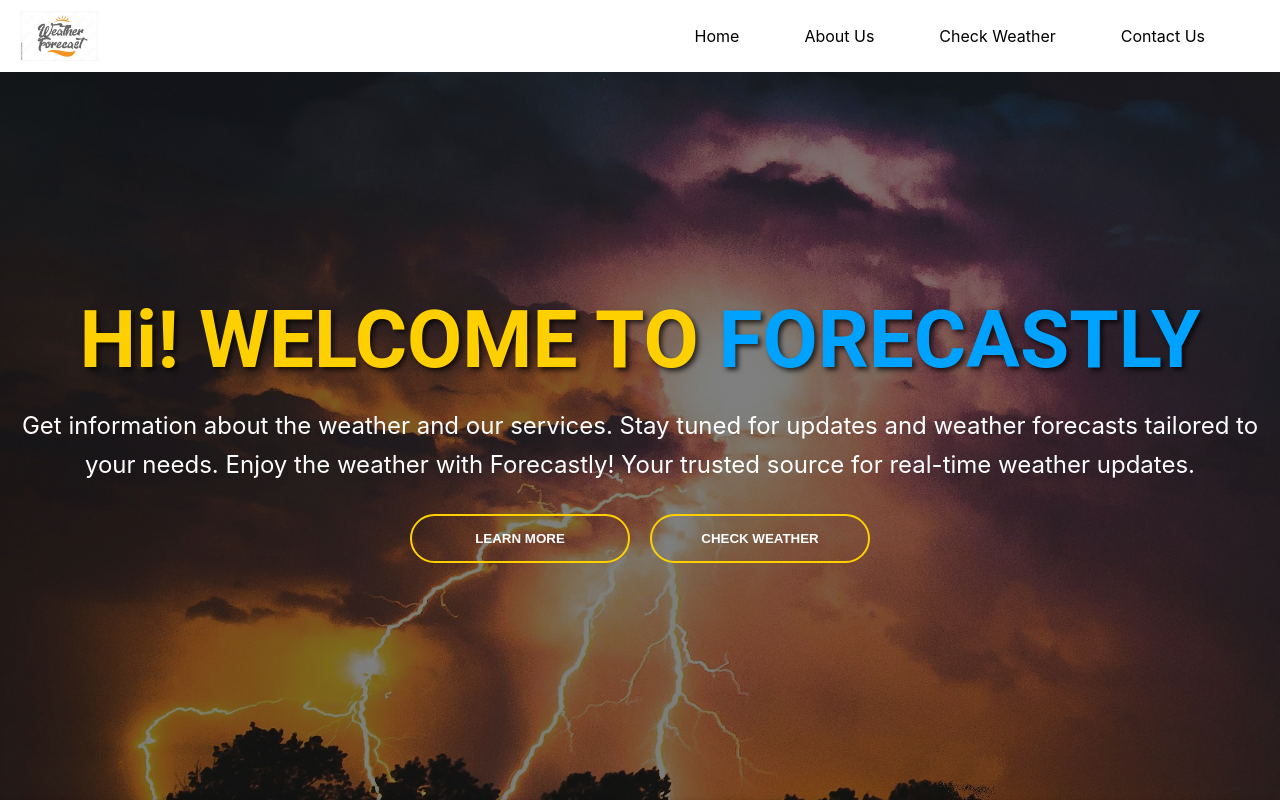
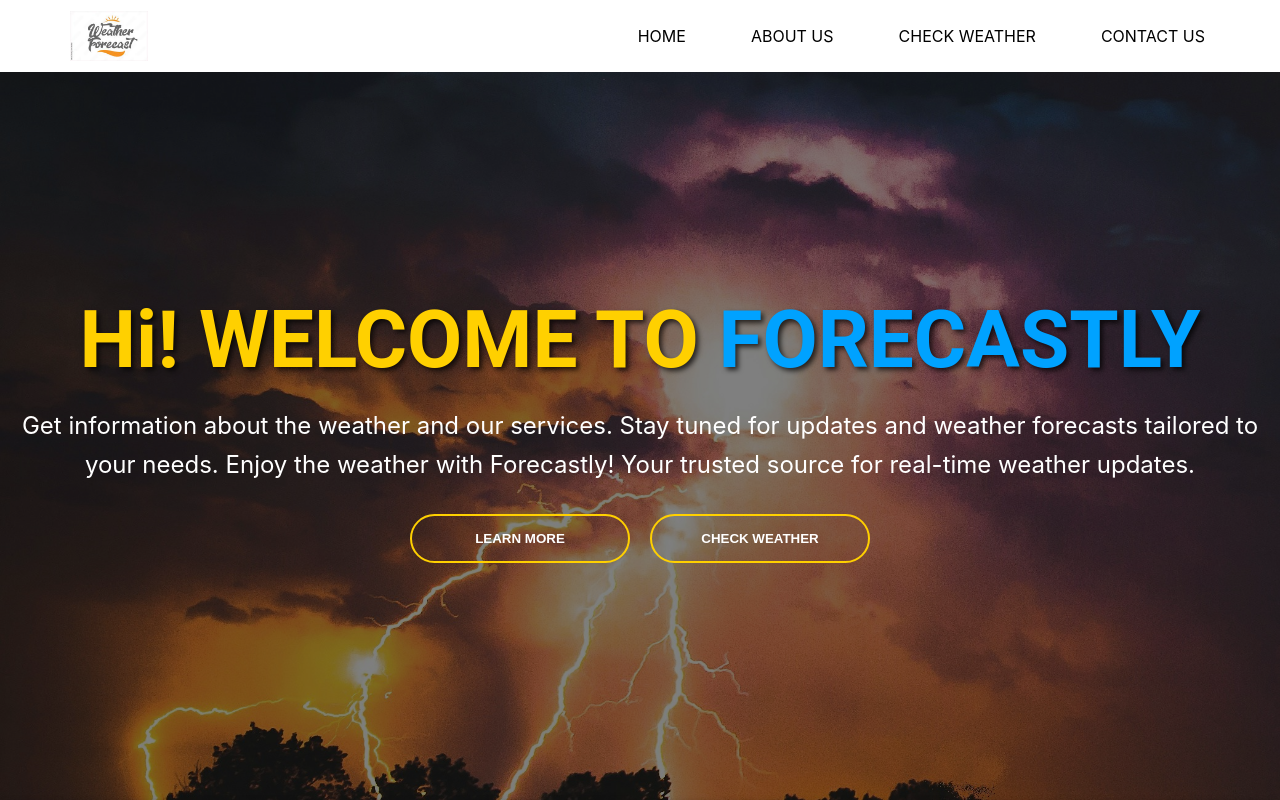
Before and after one commit to FredLenrie/forecastly-react, a React (Create React App) app: page / in a window 1280 px wide. Shown: the top 800 px of the page. Built offline with nearby package versions, Linux system fonts and the light colour scheme; grey boxes are pictures that could not be loaded.

Commit message:
header section code review

```diff
--- a/src/components/Header.css
+++ b/src/components/Header.css
@@ -13,6 +13,7 @@
 
 .header-content .logo {
   height: 50px;
+  margin-left: 50px;
 }
 
 .header-content nav ul {
--- a/src/components/Header.js
+++ b/src/components/Header.js
@@ -7,10 +7,10 @@ const Header = () => (
       <img src={`${process.env.PUBLIC_URL}/logo.jfif`} alt="Forecatly Logo" className="logo"/>
       <nav className="navbar">
         <ul>
-          <li><a href="#home">Home</a></li>
-          <li><a href="#about">About Us</a></li>
-          <li><a href="#how-it-works">Check Weather</a></li>
-          <li><a href="#contact">Contact Us</a></li>
+          <li><a href="#home">HOME</a></li>
+          <li><a href="#about">ABOUT US</a></li>
+          <li><a href="#checkweather">CHECK WEATHER</a></li>
+          <li><a href="#contact">CONTACT US</a></li>
         </ul>
       </nav>
     </div>
```
